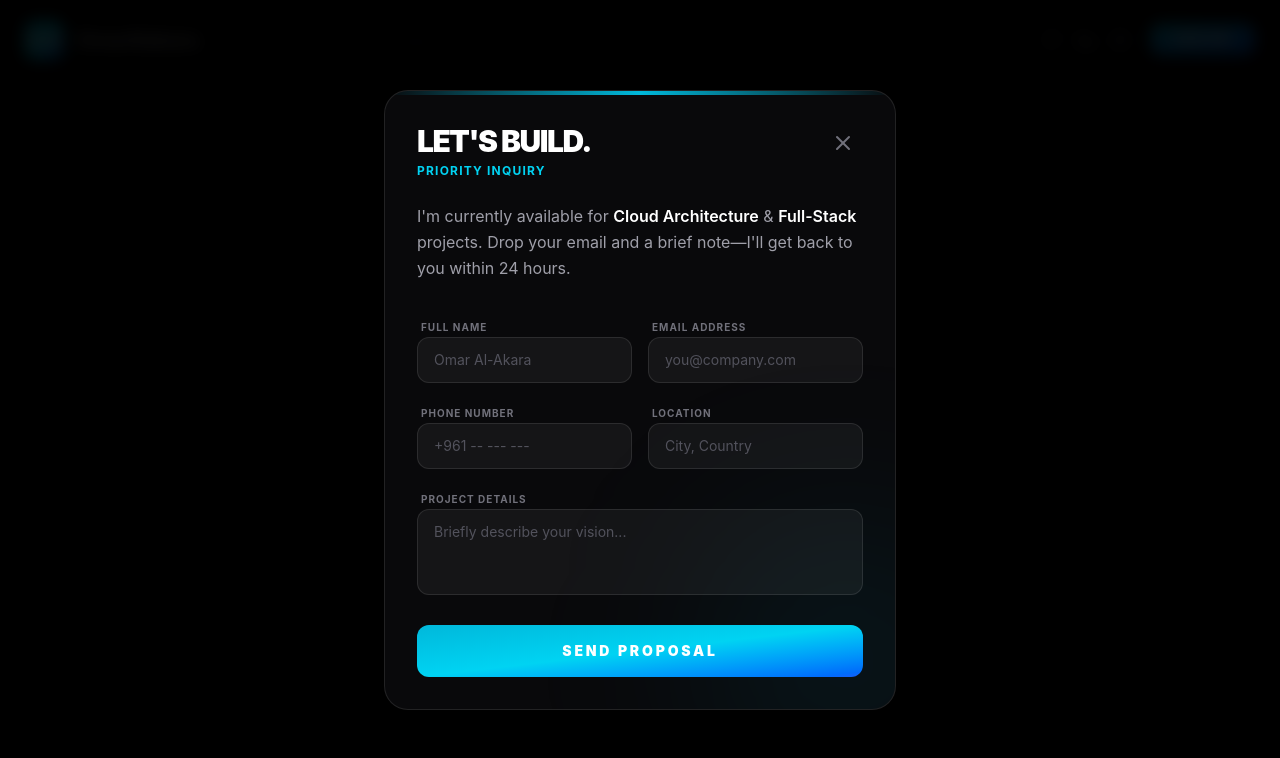
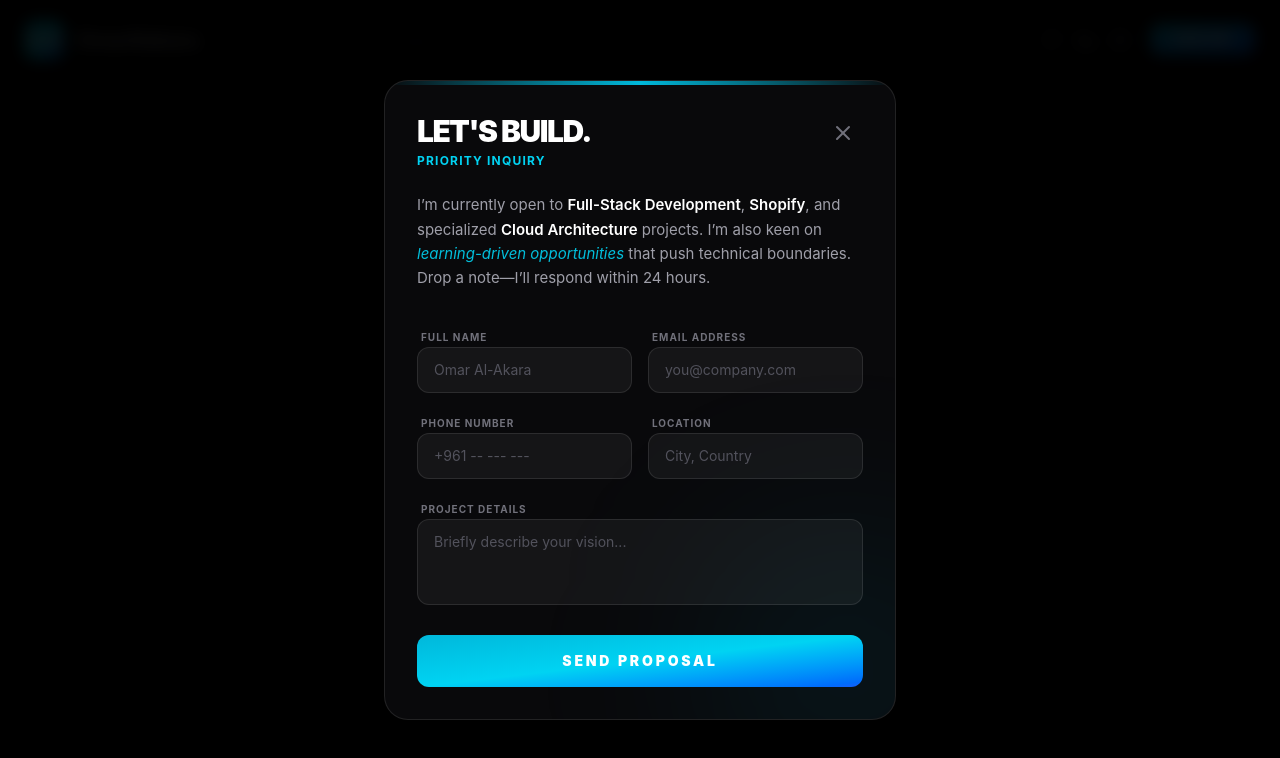
Before and after one commit to omaralakara/New-Portfolio, a React (Vite) app: page / in a window 1280 px wide. Both pictures are taken after a click on the button "HIRE ME". Shown: the top 758 px of the page. Built offline with nearby package versions, Linux system fonts and the light colour scheme.

Commit message:
fixed the hire me message

```diff
--- a/src/components/Header.jsx
+++ b/src/components/Header.jsx
@@ -443,18 +443,23 @@ const Header = () => {
                         <div className="absolute inset-0 rounded-full border border-white/10 scale-50 opacity-0 group-hover:scale-100 group-hover:opacity-100 transition-all duration-300" />
                       </button>
                     </div>
-
-                    <p className="text-zinc-400 mb-8 leading-relaxed">
-                      I'm currently available for{" "}
+                    <p className="text-zinc-400 mb-6 lg:mb-8 leading-relaxed text-sm lg:text-[15px]">
+                      I’m currently open to{" "}
+                      <span className="text-white font-semibold">
+                        Full-Stack Development
+                      </span>
+                      ,{" "}
+                      <span className="text-white font-semibold">Shopify</span>,
+                      and specialized{" "}
                       <span className="text-white font-semibold">
                         Cloud Architecture
                       </span>{" "}
-                      &{" "}
-                      <span className="text-white font-semibold">
-                        Full-Stack
+                      projects. I’m also keen on{" "}
+                      <span className="text-cyan-400/90 italic">
+                        learning-driven opportunities
                       </span>{" "}
-                      projects. Drop your email and a brief note—I'll get back
-                      to you within 24 hours.
+                      that push technical boundaries. Drop a note—I’ll respond
+                      within 24 hours.
                     </p>
 
                     <form className="space-y-4">
```
